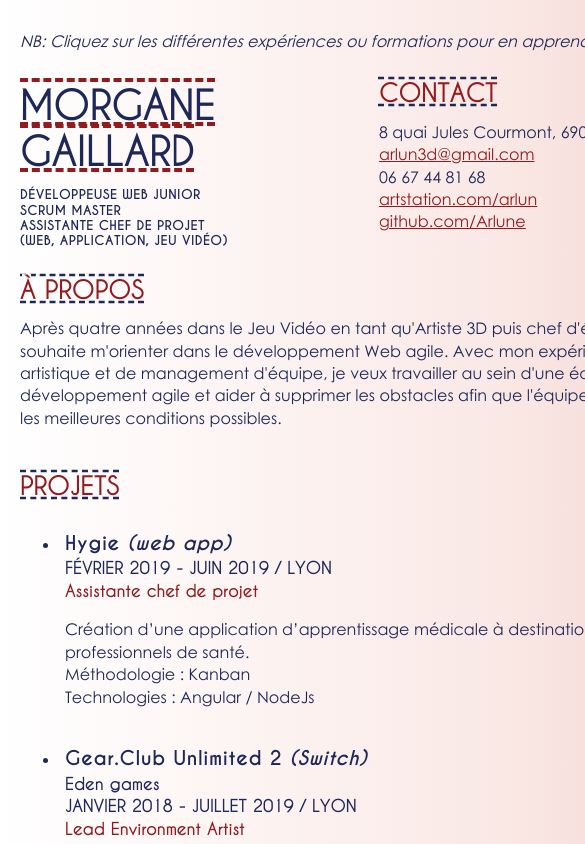
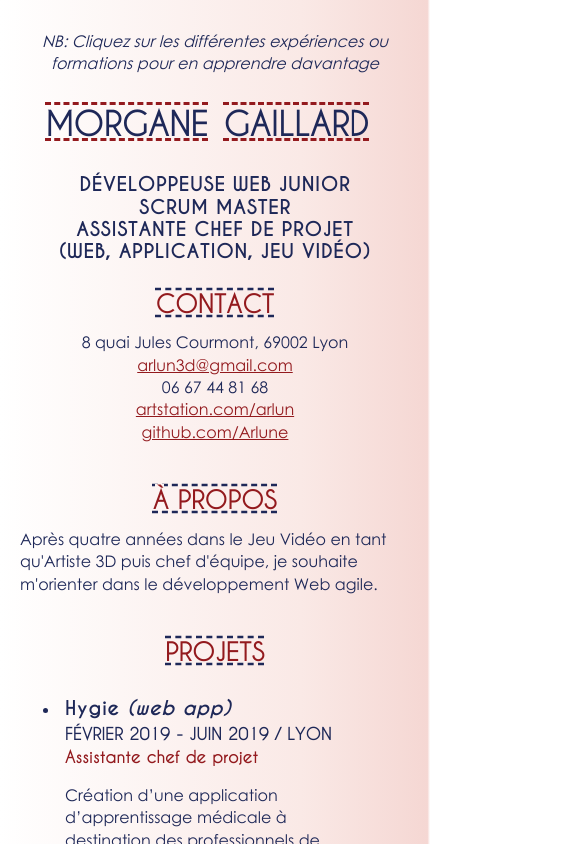
Before and after one commit to Arlune/my-resume, a React (Create React App) app: page / in a window 390 px wide. Shown: the top 844 px of the page, 585 px wide, since content can reach past the window. Built offline with nearby package versions, Linux system fonts and the light colour scheme.

Commit message:
Debug Responsive

```diff
--- a/src/App.css
+++ b/src/App.css
@@ -2,14 +2,16 @@
 .container {
   display: grid;
   justify-content: center;
-  grid-template-columns: 60% 40%;
+  grid-template-columns: 55% 35%;
   grid-template-rows: auto auto auto auto auto;
   grid-column-gap: 50px;
+  grid-row-gap: 30px;
   font-family: "CenturyGothic", sans-serif;
   color: #1e2858;
   line-height: 1.4em;
-  width: 1100px;
+  max-width: 1000px;
   margin: auto auto;
+  padding: 30px 20px 20px 20px;
   background: linear-gradient(to left, white, #f5d7d3 0.6%, #fae9e6 30%, white);
 }
 
@@ -19,22 +21,7 @@
 }
 
 .projets {
-  grid-column: 1;
   grid-row: 4 / span 3;
-}
-
-.container > div:not(.name):not(.jobs-names):not(.valeurs):not(.hobbies) {
-  padding: 30px 0px 0px 20px;
-}
-
-.name,
-.jobs-names {
-  padding: 60px 0px 0px 20px;
-}
-
-.valeurs,
-.hobbies {
-  padding: 20px 0px 40px 20px;
 }
 
 /* Texte */
@@ -121,40 +108,65 @@ a {
 
 @media only screen and (max-width: 800px) {
   .container {
-    grid-template-columns: auto;
-    width: 700px;
-    grid-column-gap: 0px;
+    grid-template-rows: auto auto auto auto auto auto auto;
+    width: 100%;
+    grid-column-gap: 10px;
   }
 
-  .header {
-    font-style: italic;
-  }
-}
-
-@media only screen and (max-width: 500px) {
-  .name,
-  .about,
   .projets,
   .formations {
     grid-column: 1 / span 2;
   }
-  .name,
-  .jobs-names {
+}
+
+@media only screen and (max-width: 600px) {
+  .container {
+    grid-template-columns: 100%;
+    padding: auto auto;
+  }
+
+  .projets,
+  .formations,
+  .header {
+    grid-column: 1;
+  }
+
+  .name {
     grid-row: 2;
+    display: flex;
+    flex-direction: row;
+    font-size: 2em;
+    justify-content: center;
+  }
+  .name > div {
+    margin-right: 15px;
+  }
+
+  .contact {
+    grid-row: 4;
     grid-column: 1;
-    padding: 30px 0px 0px 20px;
-    font-size: 0.8em;
   }
-  .name {
-    align-self: start;
+
+  .about {
+    grid-row: 5;
   }
-  .jobs-names {
-    align-self: end;
-    line-height: 1.2em;
+
+  .projets {
+    grid-row: 6;
   }
-  .contact {
-    grid-column: 2;
-    grid-row: 2;
+
+  .valeurs {
+    grid-row: 10;
+  }
+
+  .mobil-hide {
+    display: none;
+  }
+  .header,
+  .jobs-names,
+  .contact,
+  h2 {
+    text-align: center;
   }
 }
 
--- a/src/App.js
+++ b/src/App.js
@@ -22,19 +22,21 @@ function App() {
           (web, application, jeu vidéo)
         </div>
 
-        <div className="name">
-          <h1>
-            morgane <br /> gaillard
-          </h1>
-        </div>
+        <h1 className="name">
+          <div>morgane</div>
+          <div>gaillard</div>
+        </h1>
 
         <div className="about">
           <h2>à propos</h2>
           <p>
             Après quatre années dans le Jeu Vidéo en tant qu'Artiste 3D puis chef d'équipe, je souhaite m'orienter dans
-            le développement Web agile. Avec mon expérience artistique et de management d'équipe, je veux travailler au
-            sein d'une équipe de développement agile et aider à supprimer les obstacles afin que l'équipe travaille dans
-            les meilleures conditions possibles.
+            le développement Web agile.{" "}
+            <span className="mobil-hide">
+              Avec mon expérience artistique et de management d'équipe, je veux travailler au sein d'une équipe de
+              développement agile et aider à supprimer les obstacles afin que l'équipe travaille dans les meilleures
+              conditions possibles.
+            </span>
           </p>
         </div>
 
--- a/src/vues/Compétences.js
+++ b/src/vues/Compétences.js
@@ -3,7 +3,7 @@ import Tooltip from "../components/Tooltip";
 
 function Compétences() {
   return (
-    <div className="compétences">
+    <div className="competences">
       <h2>compétences</h2>
       <ul>
         <li>Travail en équipe</li>
```
